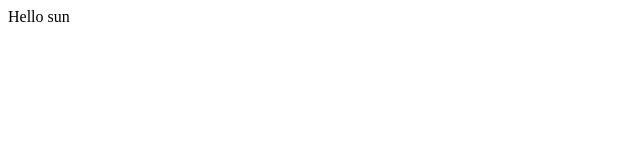
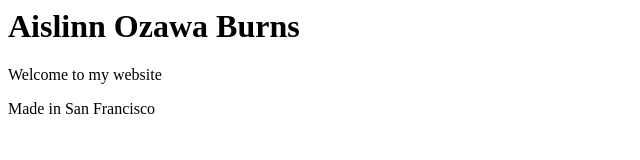
Before and after one commit to aislinnozawaburns/fewd, a plain HTML site: page index.html in a window 1280 px wide. Shown: the whole page, without its empty margins (0-640 px from the left). Drawn offline with Linux system fonts and the light colour scheme.

Commit message:
First HTML assignment

```diff
--- a/index.html
+++ b/index.html
@@ -1 +1,3 @@
-Hello sun
+<h1> Aislinn Ozawa Burns </h2>
+  <p> Welcome to my website </p>
+  <p> Made in San Francisco </p>
```
